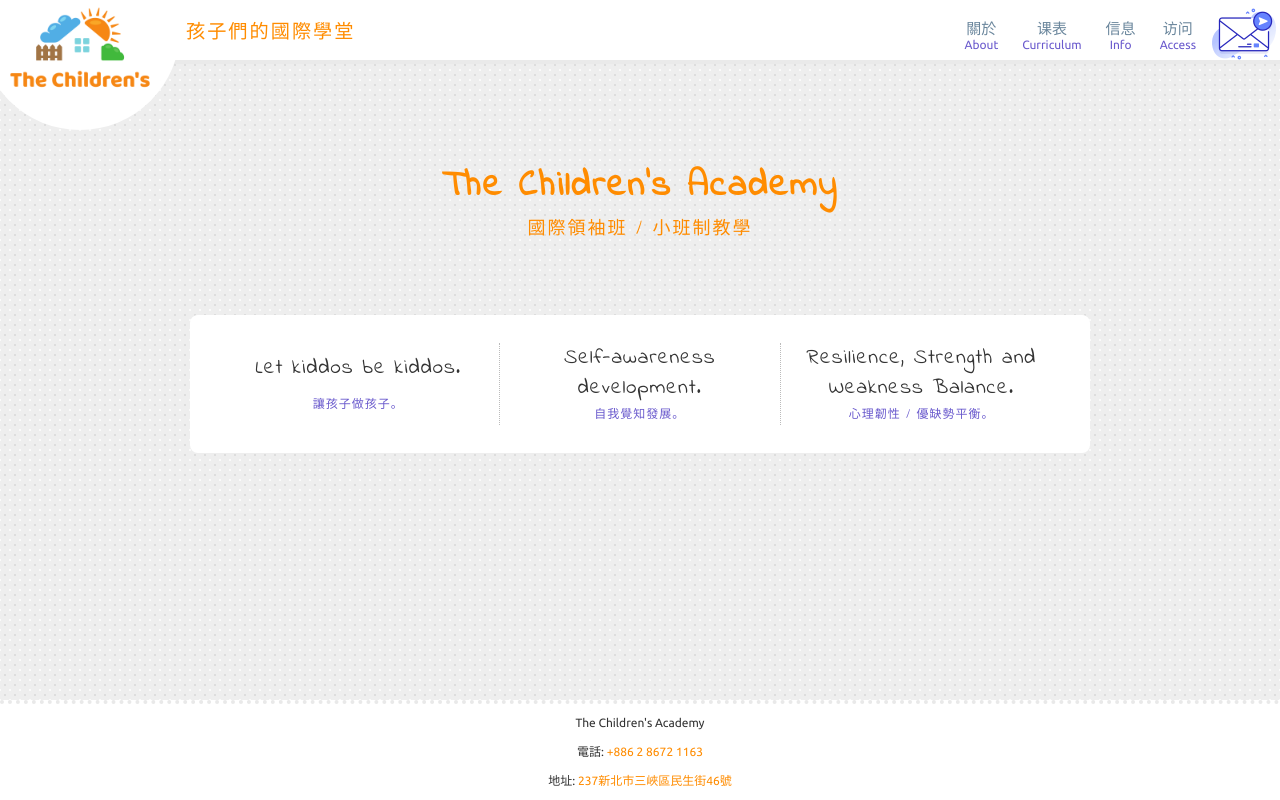
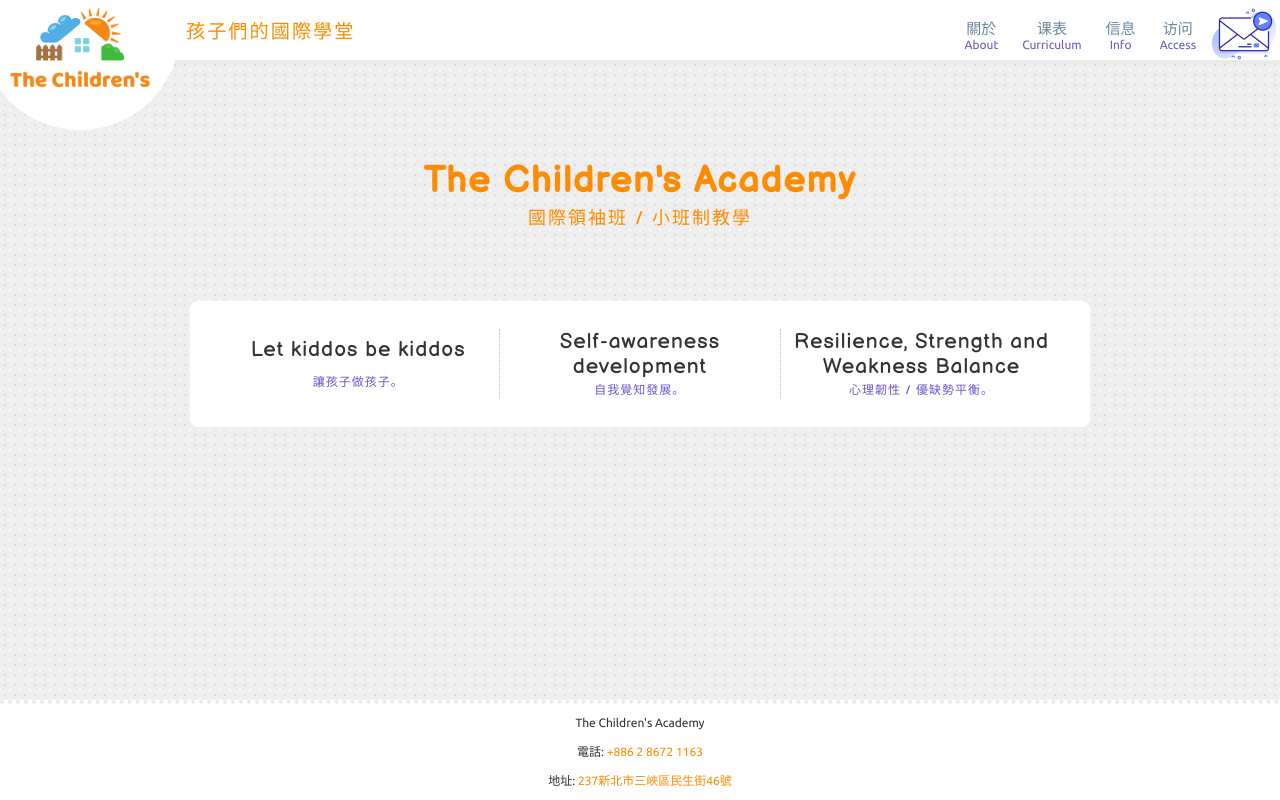
Before and after one commit to thechildrens/thechildrens.github.io, a Next.js app: page / in a window 1280 px wide. Built offline with nearby package versions, Linux system fonts and the light colour scheme.

Commit message:
balsamiq font

```diff
--- a/components/layout.js
+++ b/components/layout.js
@@ -24,7 +24,7 @@
         <link rel="icon" href="/favicon.ico" />
         <link rel="preconnect" href="https://fonts.googleapis.com" />
         <link rel="preconnect" href="https://fonts.gstatic.com" crossorigin />
-        <link href="https://fonts.googleapis.com/css2?family=Indie+Flower&family=Ubuntu:wght@400;700&display=swap" rel="stylesheet" />
+        <link href="https://fonts.googleapis.com/css2?family=Balsamiq+Sans&family=Ubuntu:wght@400;700&display=swap" rel="stylesheet" />
       </Head>
       <Script
         dangerouslySetInnerHTML={{
--- a/pages/index.js
+++ b/pages/index.js
@@ -24,16 +24,16 @@
       <ContentCard id="contact" className={`pd-2 ${styles.motto}`}>
         <div className="lanes">
           <div className="lane">
-            Let kiddos be kiddos.
+            Let kiddos be kiddos
             <div className="translation">讓孩子做孩子。</div>
 
           </div>
           <div className="lane">
-            Self-awareness development.
+            Self-awareness development
             <div className="translation">自我覺知發展。</div>
           </div>
           <div className="lane">
-            Resilience, Strength and Weakness Balance.
+            Resilience, Strength and Weakness Balance
             <div className="translation">心理韌性 / 優缺勢平衡。</div>
           </div>
         </div>
--- a/pages/index.module.css
+++ b/pages/index.module.css
@@ -2,7 +2,7 @@
   text-align: center;
   font-size: 1.75rem;
   border-radius: 8px;
-  font-family: 'Indie Flower', cursive;
+  font-family: 'Balsamiq Sans', cursive;
   letter-spacing: 1px;
   display: flex;
   flex-direction: column;
@@ -15,7 +15,7 @@
   font-size: 3rem;
   text-align: center;
   color: darkorange;
-  font-family: 'Indie Flower', cursive;
+  font-family: 'Balsamiq Sans', cursive;
   letter-spacing: 2px;
 }
 
```
